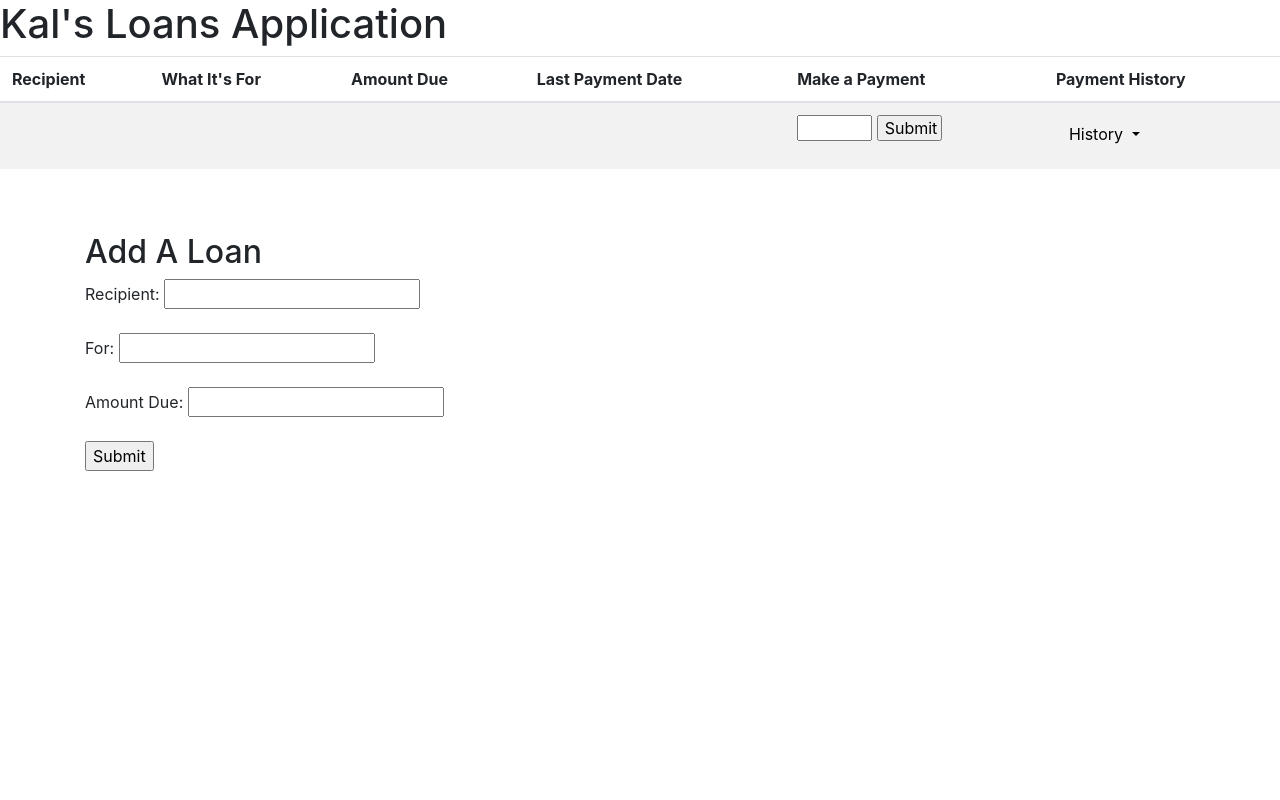
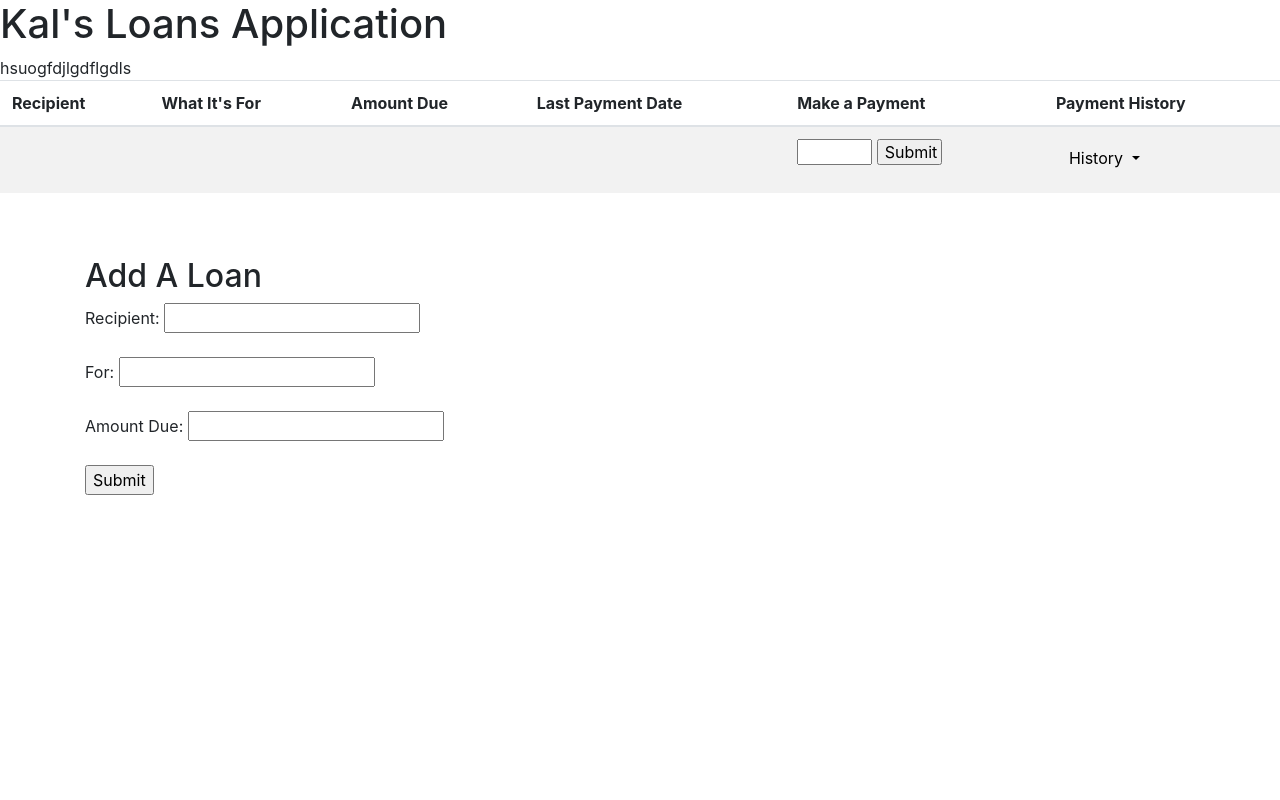
Before and after one commit to KalWithaK/loansapp1, a PHP site: page / in a window 1280 px wide. Run offline with PHP 8.4, Linux system fonts and the light colour scheme; tables that the repository leaves empty or names only in its code hold one stand-in row (values such as "Sample post"); data that the repository does not hold is empty.

Commit message:
another one

```diff
--- a/index.php
+++ b/index.php
@@ -53,6 +53,8 @@
             </thead>
 
 <?php
+
+echo "hsuogfdjlgdflgdls";
 
 $servername = "localhost";
 $username = "root";
```
